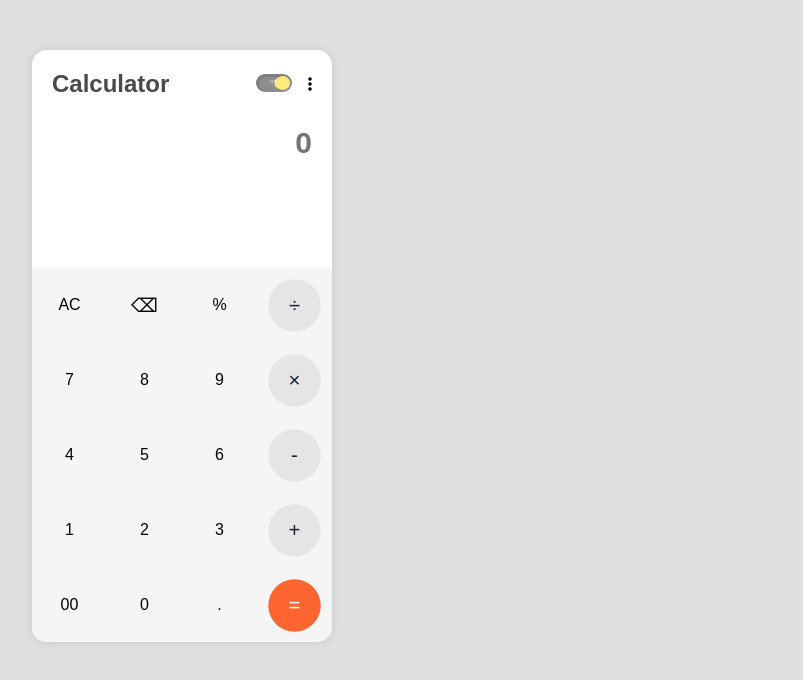
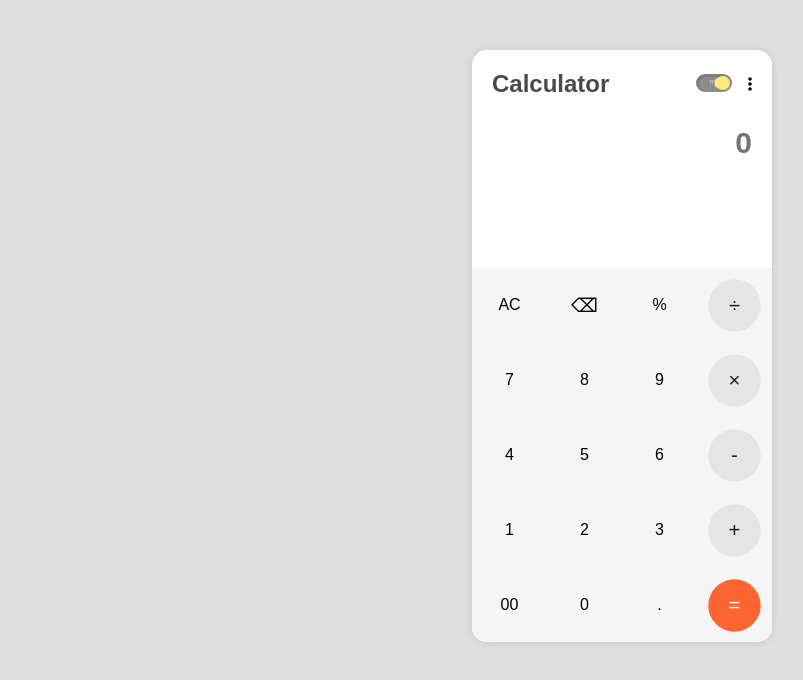
Before and after one commit to Obiorahbryan/Calculator-App, a plain HTML site: page index.html in a window 1280 px wide. Shown: the whole page, without its empty margins (18-821 px from the left). Drawn offline with Linux system fonts and the light colour scheme.

Commit message:
complete

```diff
--- a/styles.css
+++ b/styles.css
@@ -3,6 +3,10 @@ body {
     padding: 0;
     font-family: Arial, Helvetica, sans-serif;
     background-color: #dfdfdf;
+    display: flex;
+    justify-content: center;
+    align-items: center;
+    text-align: center;
 }
 
 * {
@@ -12,7 +16,7 @@ body {
 section {
     width: 300px;
     height: 592px;
-    margin: 50px;
+    margin-top: 50px;
     border-radius: 15px;
     overflow: hidden;
     box-shadow: 0 0 10px rgba(0, 0, 0, 0.1);
```
